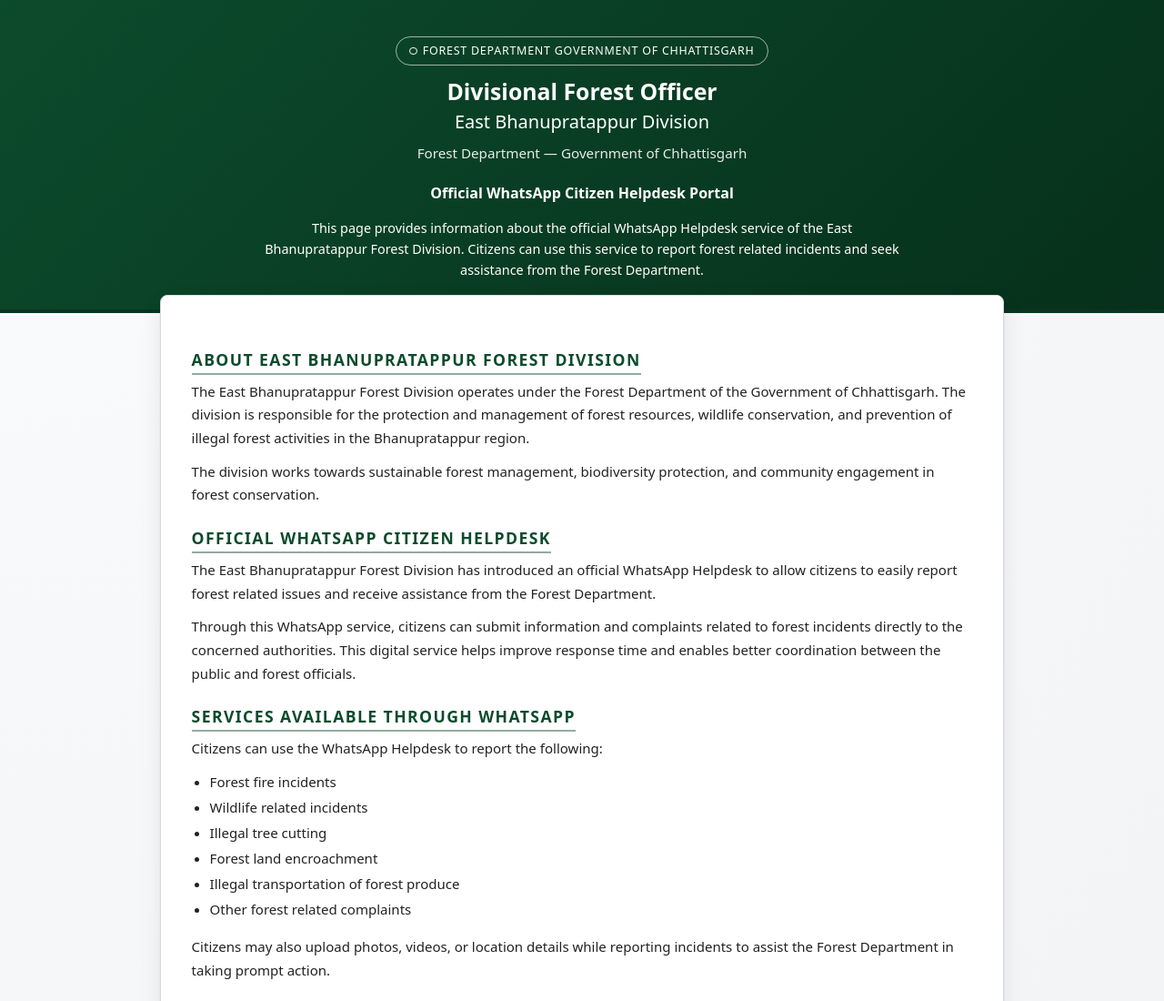
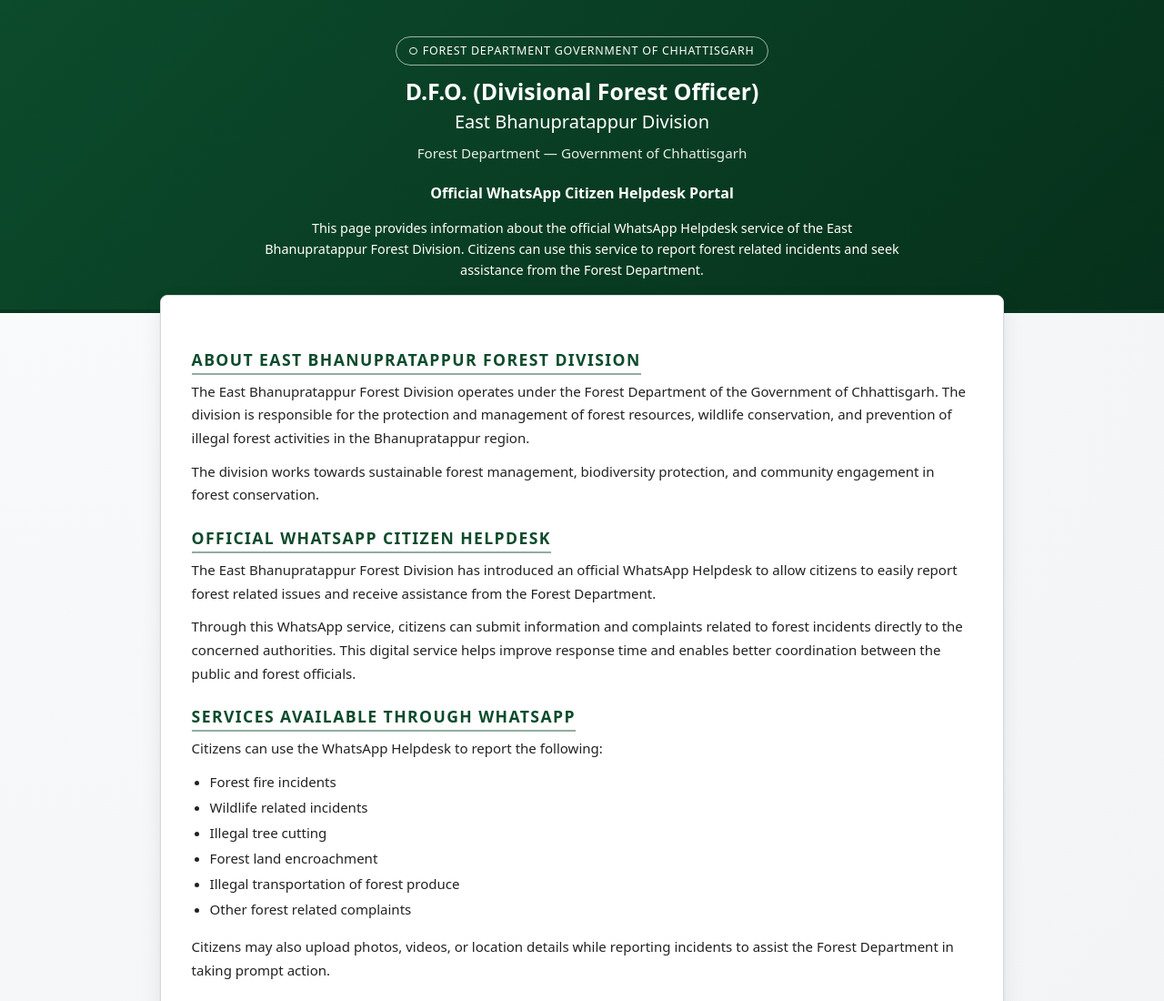
Before and after one commit to pugarchdev/bhanupratappur, a plain HTML site: page index.html in a window 1280 px wide. Shown: the top 1100 px of the page at 91% size. Drawn offline with nearby package versions, Linux system fonts and the light colour scheme.

Commit message:
Update index.html

```diff
--- a/index.html
+++ b/index.html
@@ -256,7 +256,7 @@
           <span>Forest Department Government of Chhattisgarh</span>
         </div>
 
-        <h1>Divisional Forest Officer</h1>
+        <h1>D.F.O. (Divisional Forest Officer)</h1>
         <h2>East Bhanupratappur Division</h2>
 
         <p class="dept-text mb-1">
```
